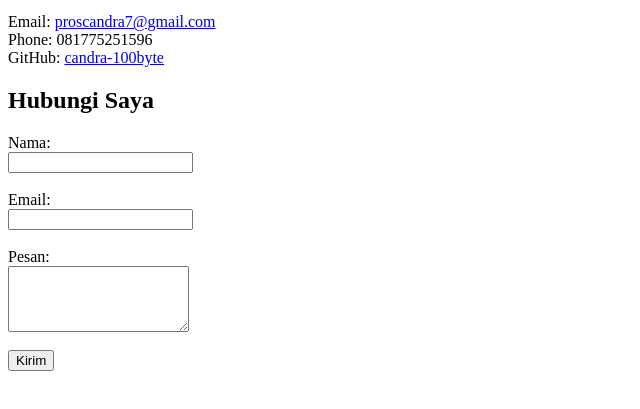
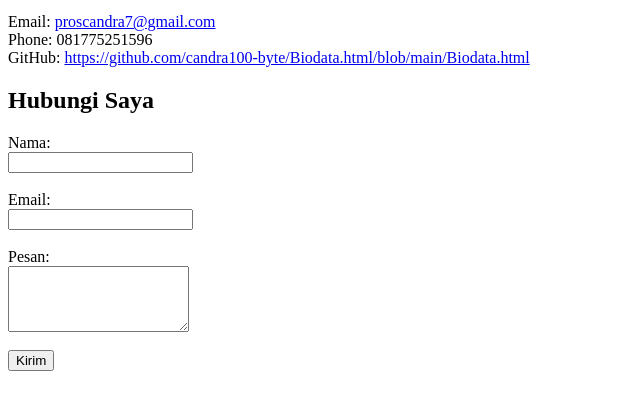
Before and after one commit to candra100-byte/Biodata.html, a plain HTML site: page Biodata.html in a window 1280 px wide. Shown: the part 269-678 px from the top of the page, without its empty margins (0-640 px from the left). Drawn offline with Linux system fonts and the light colour scheme.

Commit message:
Update Biodata.html

```diff
--- a/Biodata.html
+++ b/Biodata.html
@@ -10,7 +10,7 @@
     <p>
         Email: <a href="https://www.yandex.com" target="_blank">proscandra7@gmail.com</a><br>
         Phone: 081775251596<br>
-        GitHub: <a href="https://www.yandex.com" target="_blank">candra-100byte</a>
+        GitHub: <a href="https://www.yandex.com" target="_blank">https://github.com/candra100-byte/Biodata.html/blob/main/Biodata.html</a>
     </p>
 
     <h2>Hubungi Saya</h2>
```
